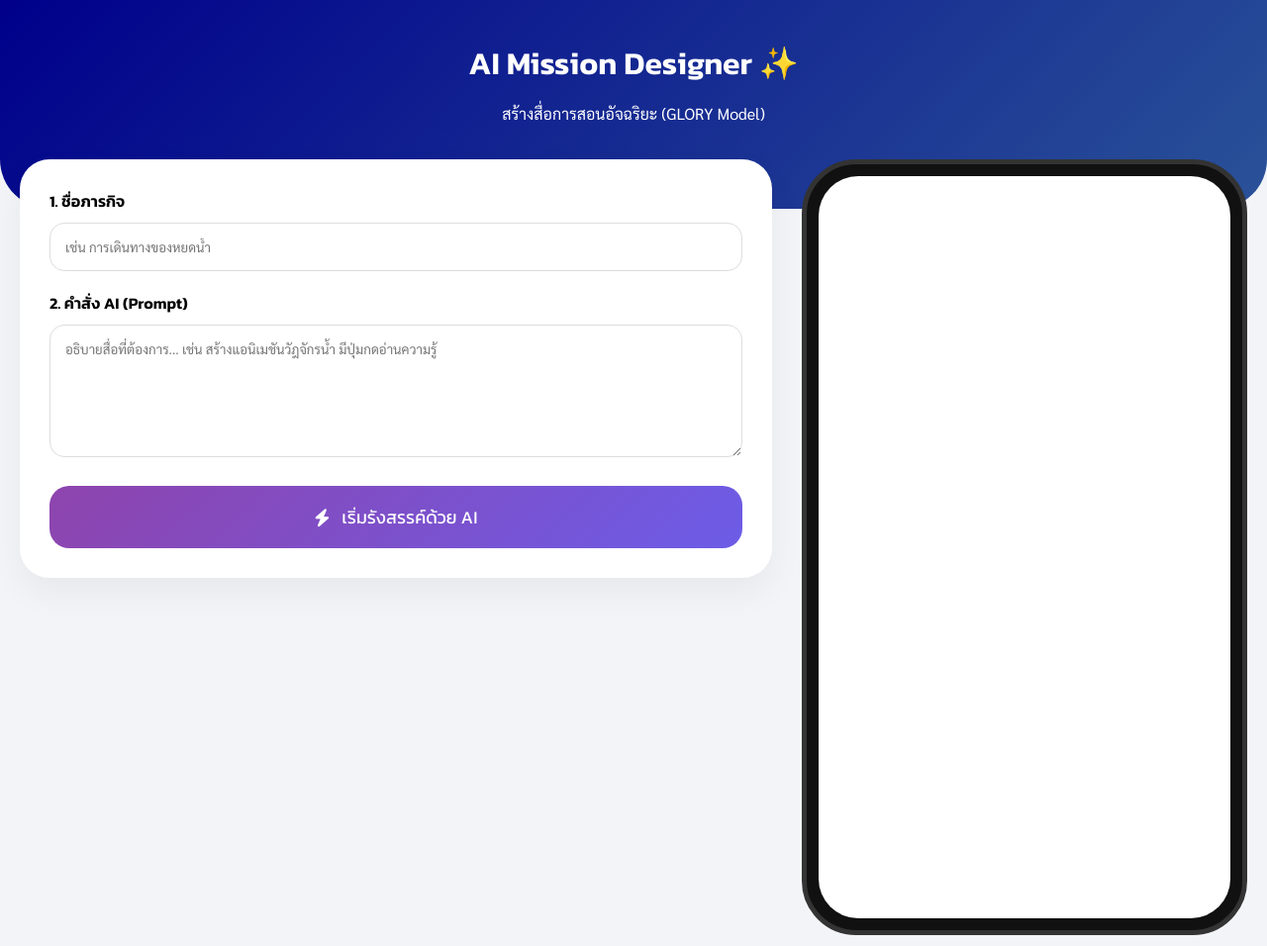
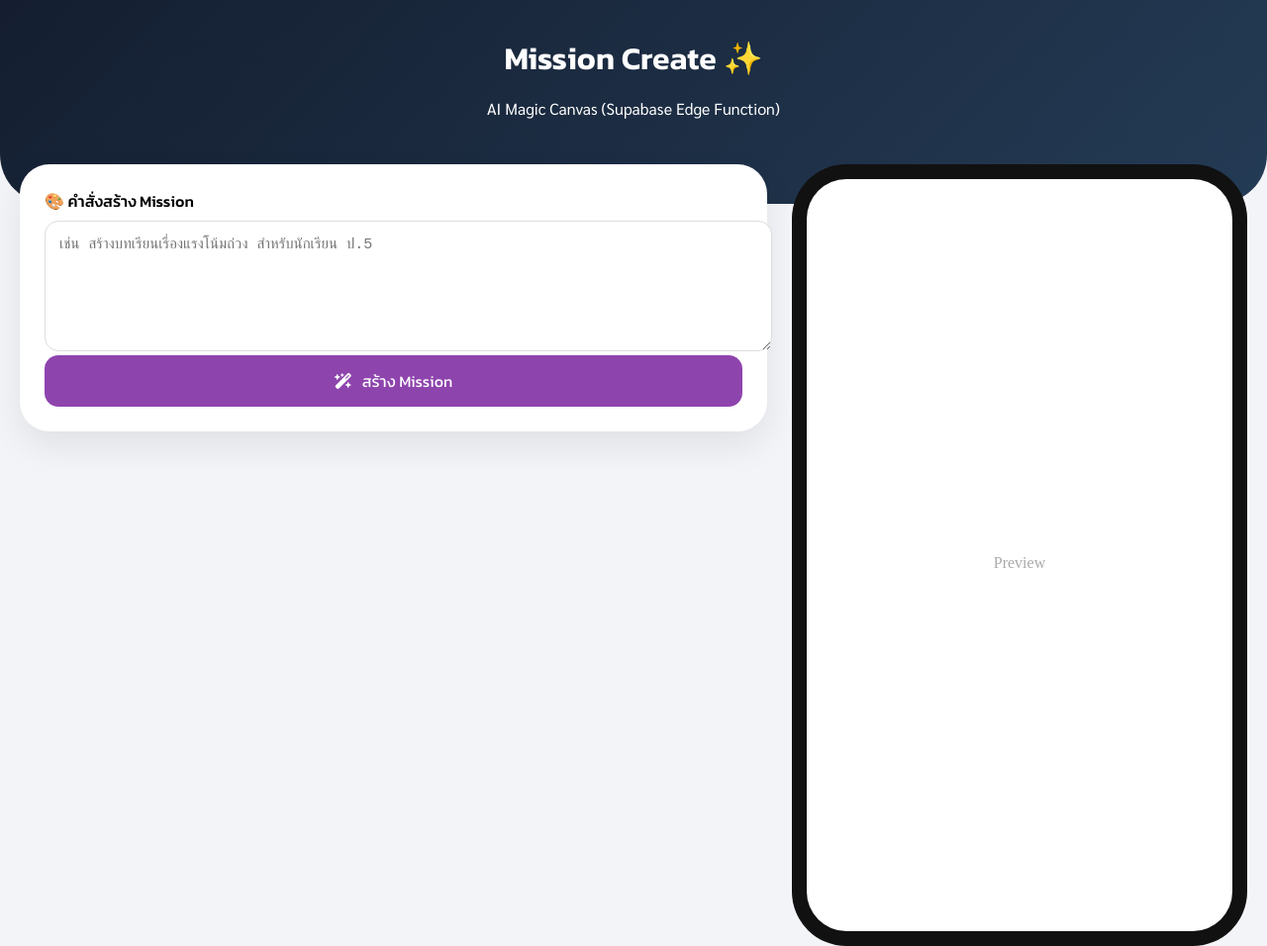
Before and after one commit to flipschoolth-source/flipschool, a plain HTML site: page mission-create.html in a window 1280 px wide. Shown: the whole page at 99% size. Drawn offline with nearby package versions, Linux system fonts and the light colour scheme.

Commit message:
Update mission-create.html

```diff
--- a/mission-create.html
+++ b/mission-create.html
@@ -1,137 +1,198 @@
 <!DOCTYPE html>
 <html lang="th">
 <head>
-    <meta charset="UTF-8">
-    <meta name="viewport" content="width=device-width, initial-scale=1.0">
-    <title>AI Mission Designer ✨ - FlipSchool</title>
+<meta charset="UTF-8" />
+<meta name="viewport" content="width=device-width, initial-scale=1.0" />
+<title>Mission Create | AI Magic Canvas</title>
 
-    <script src="https://cdn.jsdelivr.net/npm/@supabase/supabase-js@2"></script>
-    <script src="js/config.js"></script>
-
-    <link href="https://fonts.googleapis.com/css2?family=Kanit:wght@400;500;600&family=Sarabun&display=swap" rel="stylesheet">
-    <link rel="stylesheet" href="https://cdnjs.cloudflare.com/ajax/libs/font-awesome/6.4.0/css/all.min.css">
+<link href="https://fonts.googleapis.com/css2?family=Kanit:wght@400;500;600&family=Sarabun:wght@400;500;600&display=swap" rel="stylesheet">
+<link rel="stylesheet" href="https://cdnjs.cloudflare.com/ajax/libs/font-awesome/6.5.0/css/all.min.css">
 
 <style>
-        :root { --primary: #00008B; --accent: #8e44ad; --bg: #f2f4f7; }
-        body { margin:0; font-family: 'Sarabun', sans-serif; background: var(--bg); }
-        header { background: linear-gradient(135deg, var(--primary), #2a5298); color: white; text-align: center; padding: 40px 20px 70px; border-radius: 0 0 50px 50px; }
-        main { max-width: 1300px; margin: -50px auto 50px; padding: 0 20px; display: grid; grid-template-columns: 1fr 450px; gap: 30px; }
-        @media (max-width: 1024px) { main { grid-template-columns: 1fr; } }
-        .card { background: #fff; border-radius: 30px; padding: 30px; box-shadow: 0 15px 35px rgba(0,0,0,0.05); }
-        .btn-magic { background: linear-gradient(135deg, #8e44ad, #6c5ce7); color: white; border: none; padding: 18px; border-radius: 20px; font-family: 'Kanit'; font-size: 18px; cursor: pointer; width: 100%; transition: 0.3s; display: flex; align-items: center; justify-content: center; gap: 12px; }
-        .btn-magic:hover { transform: translateY(-3px); box-shadow: 0 10px 20px rgba(108, 92, 231, 0.3); }
-        .phone { background: #111; border-radius: 55px; padding: 12px; height: 750px; border: 5px solid #333; position: sticky; top: 20px; }
-        .screen { background: #fff; border-radius: 40px; height: 100%; overflow: hidden; position: relative; }
-        iframe { width: 100%; height: 100%; border: none; }
-        input, textarea { width: 100%; padding: 15px; border-radius: 15px; border: 1px solid #ddd; margin-top: 10px; box-sizing: border-box; font-family: inherit; }
+body{
+  margin:0;
+  font-family:Sarabun;
+  background:#f2f4f7;
+}
+header{
+  background:linear-gradient(135deg,#141e30,#243b55);
+  color:#fff;
+  text-align:center;
+  padding:35px 20px 70px;
+  border-radius:0 0 50px 50px;
+}
+main{
+  max-width:1400px;
+  margin:-40px auto 40px;
+  padding:0 20px;
+  display:grid;
+  grid-template-columns:1fr 460px;
+  gap:25px;
+}
+@media(max-width:1024px){
+  main{grid-template-columns:1fr}
+}
+.card{
+  background:#fff;
+  border-radius:30px;
+  padding:25px;
+  box-shadow:0 15px 35px rgba(0,0,0,.08);
+  margin-bottom:20px;
+}
+label{
+  font-family:Kanit;
+  font-weight:500;
+  margin-bottom:8px;
+  display:block;
+}
+textarea{
+  width:100%;
+  padding:14px;
+  border-radius:14px;
+  border:1px solid #ddd;
+  font-size:15px;
+}
+button{
+  width:100%;
+  padding:14px;
+  border:none;
+  border-radius:14px;
+  background:#8e44ad;
+  color:#fff;
+  font-family:Kanit;
+  font-size:16px;
+  cursor:pointer;
+  display:flex;
+  gap:10px;
+  justify-content:center;
+  align-items:center;
+}
+button.secondary{background:#34495e}
+.phone{
+  background:#111;
+  border-radius:55px;
+  padding:15px;
+  height:760px;
+  position:sticky;
+  top:20px;
+}
+.screen{
+  background:#fff;
+  border-radius:40px;
+  height:100%;
+  overflow:hidden;
+}
+iframe{
+  width:100%;
+  height:100%;
+  border:none;
+}
+#loading{
+  position:fixed;
+  inset:0;
+  background:rgba(255,255,255,.85);
+  display:none;
+  align-items:center;
+  justify-content:center;
+  z-index:9999;
+}
+.spinner{
+  width:48px;
+  height:48px;
+  border:5px solid #eee;
+  border-top-color:#8e44ad;
+  border-radius:50%;
+  animation:spin 1s linear infinite;
+}
+@keyframes spin{to{transform:rotate(360deg)}}
 </style>
 </head>
+
 <body>
 
+<div id="loading">
+  <div class="spinner"></div>
+</div>
+
 <header>
-    <h1 style="font-family: 'Kanit'; margin: 0;">AI Mission Designer ✨</h1>
-    <p>สร้างสื่อการสอนอัจฉริยะ (GLORY Model)</p>
+  <h1 style="font-family:Kanit;margin:0">Mission Create ✨</h1>
+  <p>AI Magic Canvas (Supabase Edge Function)</p>
 </header>
 
 <main>
+
 <section>
+
   <div class="card">
-            <label style="font-family: 'Kanit'; font-weight: 600;">1. ชื่อภารกิจ</label>
-            <input type="text" id="missionTitle" placeholder="เช่น การเดินทางของหยดน้ำ">
-
-            <label style="margin-top: 20px; display: block; font-family: 'Kanit'; font-weight: 600;">2. คำสั่ง AI (Prompt)</label>
-            <textarea id="aiPrompt" rows="6" placeholder="อธิบายสื่อที่ต้องการ... เช่น สร้างแอนิเมชันวัฎจักรน้ำ มีปุ่มกดอ่านความรู้"></textarea>
-
-            <button class="btn-magic" style="margin-top: 25px;" onclick="handleGenerate()">
-                <i class="fas fa-bolt"></i> เริ่มรังสรรค์ด้วย AI
+    <label>🎨 คำสั่งสร้าง Mission</label>
+    <textarea id="prompt" rows="6"
+      placeholder="เช่น สร้างบทเรียนเรื่องแรงโน้มถ่วง สำหรับนักเรียน ป.5"></textarea>
+    <button onclick="generateMission()">
+      <i class="fas fa-wand-magic-sparkles"></i>
+      สร้าง Mission
     </button>
   </div>
 
-        <div id="saveArea" class="card" style="margin-top: 20px; display: none;">
-            <button onclick="handleSave()" style="background: #00b894; border:none; padding:15px; border-radius:15px; color:white; width:100%; font-family:Kanit; cursor:pointer;">
-                <i class="fas fa-save"></i> บันทึกลงฐานข้อมูลห้องเรียน
-            </button>
-        </div>
 </section>
 
 <aside>
+
   <div class="phone">
     <div class="screen">
-                <iframe id="preview"></iframe>
+      <iframe id="preview"
+        sandbox="allow-same-origin"
+        srcdoc="<body style='display:flex;align-items:center;justify-content:center;height:100vh;color:#aaa'>Preview</body>">
+      </iframe>
     </div>
   </div>
+
 </aside>
+
 </main>
 
+<script src="https://cdn.jsdelivr.net/npm/@supabase/supabase-js@2"></script>
 <script>
-    // --- จุดแกะรอยปัญหา: ตรวจสอบการ Initialize ---
-    let supabaseInstance = null;
-    let generatedHTML = "";
+/* ===== CONFIG ===== */
+const SUPABASE_URL = "https://hznmvaxjlgjnrvtjosdt.supabase.co";
+const SUPABASE_ANON_KEY = "YOUR_PUBLIC_ANON_KEY";
 
-    // ฟังก์ชันสร้าง Client แบบปลอดภัย
-    function getSupabase() {
-        if (supabaseInstance) return supabaseInstance;
+/* ===== CLIENT ===== */
+const supabaseClient = supabase.createClient(
+  SUPABASE_URL,
+  SUPABASE_ANON_KEY
+);
 
-        if (typeof APP_CONFIG === 'undefined') {
-            alert("ไม่พบ APP_CONFIG ใน config.js");
-            return null;
+const loading = (v) => {
+  document.getElementById("loading").style.display = v ? "flex" : "none";
+};
+
+/* ===== GENERATE ===== */
+async function generateMission(){
+  const prompt = document.getElementById("prompt").value.trim();
+  if(!prompt){
+    alert("กรุณาใส่คำสั่งก่อน");
+    return;
   }
 
-        // ใช้ APP_CONFIG.SUPABASE_KEY ตามไฟล์ของคุณ
-        supabaseInstance = supabase.createClient(APP_CONFIG.SUPABASE_URL, APP_CONFIG.SUPABASE_KEY);
-        return supabaseInstance;
+  loading(true);
+
+  const { data, error } = await supabaseClient.functions.invoke(
+    "generate-mission",
+    {
+      body: { prompt }
+    }
+  );
+
+  if(error){
+    loading(false);
+    alert(error.message);
+    return;
   }
 
-    async function handleGenerate() {
-        const client = getSupabase();
-        if (!client) return;
-
-        const prompt = document.getElementById('aiPrompt').value;
-        const title = document.getElementById('missionTitle').value;
-        if (!prompt || !title) return alert("กรุณากรอกข้อมูลให้ครบ");
-
-        const preview = document.getElementById('preview');
-        preview.srcdoc = "<body><h3 style='text-align:center; margin-top:50px;'>กำลังรังสรรค์สื่อ...</h3></body>";
-
-        try {
-            // เรียกชื่อฟังก์ชันให้ตรงกับใน Supabase (ที่คุณตั้งชื่อว่า generate-mission)
-            const { data, error } = await client.functions.invoke('generate-mission', {
-                body: { prompt: prompt }
-            });
-
-            if (error) throw error;
-
-            generatedHTML = data.html;
-            preview.srcdoc = generatedHTML;
-            document.getElementById('saveArea').style.display = 'block';
-
-        } catch (e) {
-            console.error(e);
-            alert("เกิดข้อผิดพลาด: " + e.message);
-        }
-    }
-
-    async function handleSave() {
-        const client = getSupabase();
-        const title = document.getElementById('missionTitle').value;
-        const cid = new URLSearchParams(window.location.search).get('cid');
-
-        if (!cid) return alert("ไม่พบ Classroom ID ใน URL");
-
-        const { error } = await client.from('missions').insert({
-            classroom_id: cid,
-            title: title,
-            mission_type: 'canvas',
-            content_data: { html: generatedHTML }
-        });
-
-        if (!error) {
-            alert("บันทึกสำเร็จ!");
-            window.location.href = `classroom-detail.html?id=${cid}`;
-        } else {
-            alert("บันทึกไม่สำเร็จ: " + error.message);
-        }
+  document.getElementById("preview").srcdoc = data.html;
+  loading(false);
 }
 </script>
+
 </body>
 </html>
```
Lines whose indentation alone changed are shown as unchanged.
